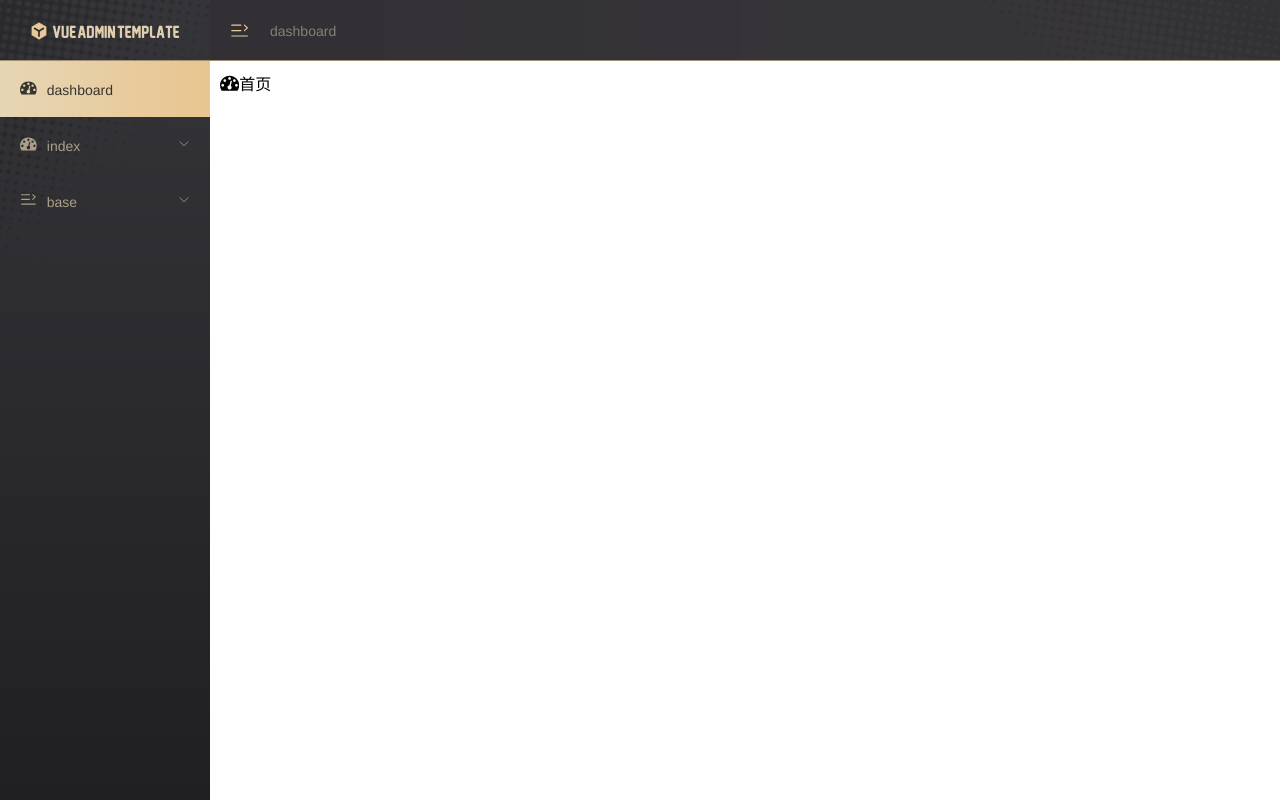
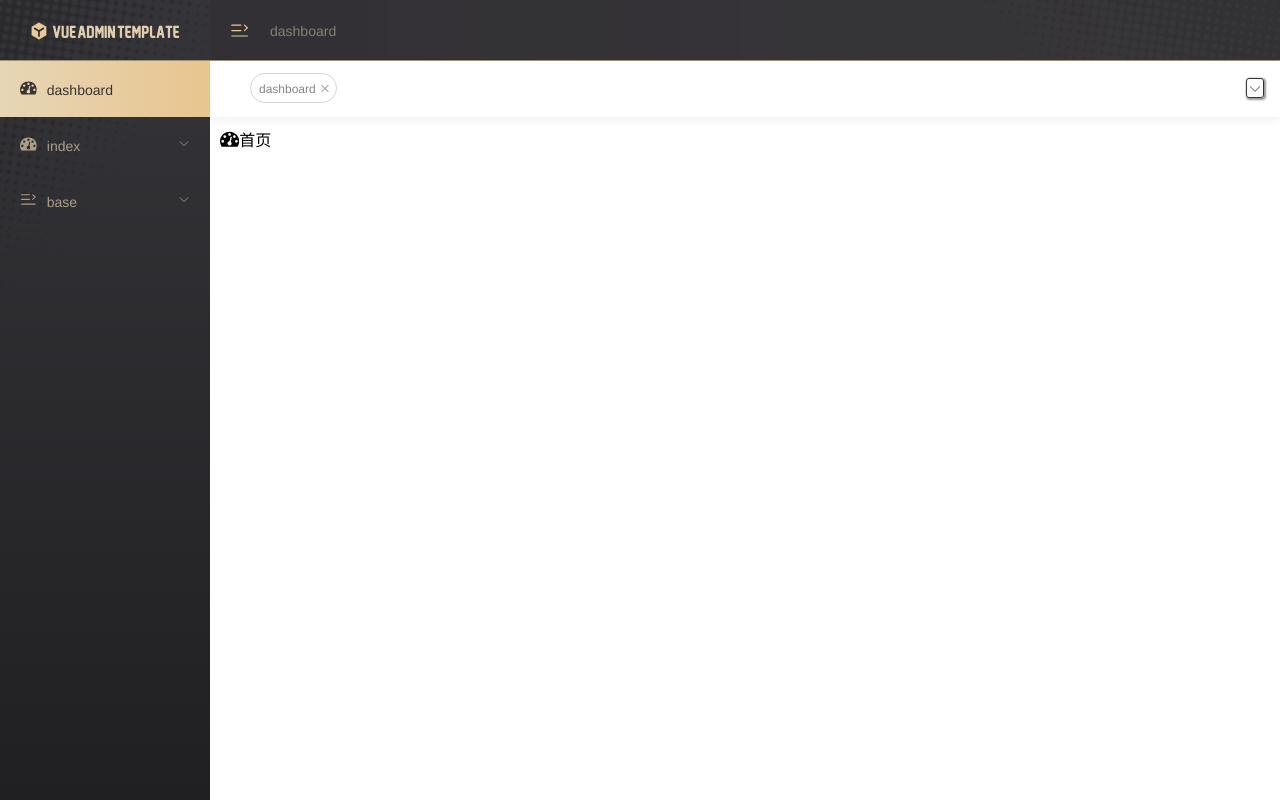
Before and after one commit to king-peach/vue-admin-template, a Vue app: page /#/dashboard in a window 1280 px wide. Both pictures are taken after a click on the item "dashboard". Built offline with nearby package versions, Linux system fonts and the light colour scheme.

Commit message:
标签导航栏代码暂存

```diff
--- a/src/main.js
+++ b/src/main.js
@@ -3,7 +3,7 @@ import App from './App.vue'
 import router from './router'
 import store from './store'
 import '@/style/index.scss'
-import { Button, Select, Menu, Submenu, MenuItem, MenuItemGroup, Tooltip, Breadcrumb, BreadcrumbItem } from 'element-ui'
+import { Button, Select, Menu, Submenu, MenuItem, MenuItemGroup, Tooltip, Breadcrumb, BreadcrumbItem, Dropdown, DropdownMenu, DropdownItem } from 'element-ui'
 import '@/permission'
 import '@/icons'
 
@@ -16,6 +16,9 @@ Vue.use(MenuItemGroup)
 Vue.use(Tooltip)
 Vue.use(Breadcrumb)
 Vue.use(BreadcrumbItem)
+Vue.use(Dropdown)
+Vue.use(DropdownMenu)
+Vue.use(DropdownItem)
 
 Vue.config.productionTip = false
 
--- a/src/permission.js
+++ b/src/permission.js
@@ -3,7 +3,7 @@ import NProgress from 'nprogress'
 import 'nprogress/nprogress.css'
 import store from './store'
 
-const whiteList = ['/login', '/dashboard']
+const whiteList = ['/login', '/dashboard/index']
 const role = 'admin'
 router.beforeEach((to, from, next) => {
   NProgress.start()
@@ -21,11 +21,24 @@ router.beforeEach((to, from, next) => {
 
 router.afterEach(to => {
   NProgress.done()
+  console.log(to)
+
   // 更新面包屑数据
   let breadcrumb = []
   breadcrumb.push({ path: '/dashboard/index', name: 'dashboard' })
   if (to.name !== 'dashboard') {
-    breadcrumb = breadcrumb.concat(to.matched)
+    //去掉无name属性的路由
+    const routeBranch = to.matched.filter(route => {
+      return route.name
+    })
+    // 生成当前面包屑数据
+    breadcrumb = breadcrumb.concat(routeBranch)
   }
   store.commit('UPDATE_BREADCRUMB', breadcrumb)
+
+  // 更新标签导航栏数据
+  const hasTagsView = store.getters.visitedView.some(route => route.name && route.name === to.name)
+  if (to.name && !hasTagsView) {
+    store.commit('ADD_VISITED_VIEW', to)
+  }
 })
--- a/src/router/index.js
+++ b/src/router/index.js
@@ -9,6 +9,16 @@ Router.prototype.push = function push(location) {
 }
 
 Vue.use(Router)
+
+/**
+ * alwaysShow: true         如果设置为true, 则始终展示该目录，无论子路有多少
+ * name: 'router-name'      路由标识字段且作为<keep-alive>的key, 当不需要展示目录时可不设置, 其他任何时候应该设置
+ * meta: {
+ *   title: 'name',         侧边栏和标签栏菜单名称
+ *   icon: 'svg-icon',      侧边栏菜单图标
+ *   affix: true            如果设置为true, 则固定在标签导航栏，不可删除
+ * }
+ */
 
 export const constantRouterMap = [
   {
@@ -23,7 +33,7 @@ export const constantRouterMap = [
         path: 'index',
         name: 'dashboard',
         component: () => import('@/views/dashboard/index'),
-        meta: { title: 'dashboard', icon: 'dashboard' }
+        meta: { title: 'dashboard', icon: 'dashboard', affix: true }
       }
     ]
   },
--- a/src/store/getters.js
+++ b/src/store/getters.js
@@ -3,7 +3,8 @@ const getters = {
   asyncRouterMap: state => state.router.asyncRouterMap,
   breadcrumb: state => state.router.breadcrumb,
   currentPath: state => state.router.currentPath,
-  isMobile: state => state.app.isMobile
+  isMobile: state => state.app.isMobile,
+  visitedView: state => state.tagsNav.visitedView
 }
 
 export default getters
--- a/src/store/index.js
+++ b/src/store/index.js
@@ -2,6 +2,7 @@ import Vue from 'vue'
 import Vuex from 'vuex'
 import app from './modules/app'
 import router from './modules/router'
+import tagsNav from './modules/tagsNav'
 import getters from './getters'
 
 Vue.use(Vuex)
@@ -23,7 +24,8 @@ Vue.use(Vuex)
 const store = new Vuex.Store({
   modules: {
     app,
-    router
+    router,
+    tagsNav
   },
   getters
 })
--- /dev/null
+++ b/src/store/modules/tagsNav.js
@@ -0,0 +1,17 @@
+const state = {
+  visitedView: []
+}
+
+const mutations = {
+  ADD_VISITED_VIEW: (state, value) => {
+    state.visitedView.push(value)
+  }
+}
+
+const actions = {}
+
+export default {
+  state,
+  mutations,
+  actions
+}
--- a/src/views/layout/components/AsideBar.vue
+++ b/src/views/layout/components/AsideBar.vue
@@ -18,7 +18,7 @@ export default {
           if (route.hidden) return null
           // 嵌套路由递归处理
           if (route.path && route.children) {
-            if (route.name) {
+            if (route.name || route.alwaysShow) {
               return c(
                 'el-submenu',
                 {
@@ -123,7 +123,8 @@ export default {
           activeTextColor: '#E8C897',
           collapse: isCollapse,
           defaultActive: this.defaultIndex,
-          router: true
+          router: true,
+          uniqueOpened: true
         }
       },
       this.element(constantRouterMap, createElement, 0)
--- a/src/views/layout/components/MainSection.vue
+++ b/src/views/layout/components/MainSection.vue
@@ -19,23 +19,36 @@
         </el-breadcrumb>
       </div>
     </header>
+    <tags-nav />
     <div id="containe">
       <transition name="fade">
-        <router-view />
+        <keep-alive :include="visitedView">
+          <router-view :key="key" />
+        </keep-alive>
       </transition>
     </div>
   </section>
 </template>
 
 <script>
+import TagsNav from './TagsNav'
 export default {
   name: 'mainSection',
+  components: {
+    TagsNav
+  },
   computed: {
     breadcrumbList() {
       return this.$store.getters.breadcrumb
     },
     asideIsActive() {
       return this.$store.getters.isCollapse
+    },
+    key() {
+      return this.$route.fullPath
+    },
+    visitedView() {
+      return this.$store.getters.visitedView
     }
   },
   methods: {
@@ -43,7 +56,6 @@ export default {
      * @method 点击切换侧边栏显隐
      */
     handleChangeAsideStatus() {
-      this.asideIsActive = !this.asideIsActive
       this.$store.commit('UPDATE_COLLAPSE', !this.asideIsActive)
     },
     /**
--- /dev/null
+++ b/src/views/layout/components/TagsNav.vue
@@ -0,0 +1,132 @@
+<template>
+  <div class="tag-nav-wrapper">
+    <ul class="tags-list">
+      <li class="tags-item" v-for="(item, index) in tagsView" :key="index">
+        {{ item.name }}
+        <i class="el-icon-close ic-close"></i>
+      </li>
+    </ul>
+    <div class="operate-dropdown">
+      <el-dropdown class="arrow-down-box">
+        <i class="el-icon-arrow-down"></i>
+        <el-dropdown-menu slot="dropdown">
+          <el-dropdown-item>刷新当前页</el-dropdown-item>
+          <el-dropdown-item>关闭当前页</el-dropdown-item>
+          <el-dropdown-item>关闭其他页</el-dropdown-item>
+          <el-dropdown-item>关闭所有</el-dropdown-item>
+        </el-dropdown-menu>
+      </el-dropdown>
+    </div>
+  </div>
+</template>
+
+<script>
+export default {
+  name: 'tagsNav',
+  computed: {
+    tagsView() {
+      return this.$store.getters.visitedView
+    }
+  }
+}
+</script>
+
+<style lang="scss" scoped>
+.tag-nav-wrapper {
+  height: 56px;
+  width: 100%;
+  position: relative;
+  overflow: hidden;
+  background: #ffffff;
+  box-shadow: 0 2px 10px 0 rgba(0, 0, 0, 0.07);
+  z-index: 99;
+  .tags-list {
+    cursor: pointer;
+    height: 100%;
+    list-style: none;
+    margin: 0;
+    padding-right: 50px;
+    line-height: 56px;
+    /* 隐藏滚动条 */
+    white-space: nowrap;
+    overflow: scroll;
+    overflow-y: hidden;
+    &::-webkit-scrollbar {
+      display: none;
+    }
+    .tags-item {
+      display: inline-block;
+      position: relative;
+      text-align: center;
+      padding: 0 5px 0 8px;
+      height: 30px;
+      line-height: 30px;
+      font-size: 12px;
+      color: #868686;
+      border-radius: 23px;
+      border: 1px solid #d7d7d7;
+      box-sizing: border-box;
+      position: relative;
+      overflow: hidden;
+      margin: 12px 0 12px 0;
+      &.active {
+        border-color: #e8c998;
+        background-color: #e8c998;
+        color: #383430;
+        padding-left: 15px;
+        &.ic-close {
+          background-color: #d7d7d7;
+        }
+        &::before {
+          content: '';
+          position: absolute;
+          width: 4px;
+          height: 4px;
+          border-radius: 50%;
+          background-color: #383430;
+          left: 5px;
+          top: 50%;
+          transform: translateY(-50%);
+        }
+      }
+      &:not(:last-child) {
+        margin-right: 10px;
+      }
+      .ic-close {
+        border-radius: 50%;
+        &:hover {
+          color: #383430;
+          cursor: pointer;
+          background-color: #d7d7d7;
+        }
+      }
+    }
+  }
+  .operate-dropdown {
+    position: absolute;
+    top: 0;
+    right: 0;
+    width: 50px;
+    height: 100%;
+    line-height: 56px;
+    text-align: center;
+    background-color: #ffffff;
+    .arrow-down-box {
+      cursor: pointer;
+      display: inline-block;
+      width: 18px;
+      height: 20px;
+      border: 1px solid #333;
+      line-height: 20px;
+      border-radius: 3px;
+      box-sizing: border-box;
+      box-shadow: 1px 1px 2px 1px #999;
+    }
+  }
+}
+@media screen and (max-width: 1000px) {
+  .tag-nav-wrapper {
+    display: none;
+  }
+}
+</style>
--- a/src/views/layout/index.vue
+++ b/src/views/layout/index.vue
@@ -1,5 +1,8 @@
 <template>
-  <div id="app-main" :class="[isCollapse ? 'close-sidebar' : 'open-sidebar', isMobile ? 'mobile' : '']">
+  <div
+    id="app-main"
+    :class="[isCollapse ? 'close-sidebar' : 'open-sidebar', isMobile ? 'mobile' : '']"
+  >
     <section class="app-layout-aside">
       <div class="sidebar-logo-container">
         <router-link to="/" class="side-logo-link">
@@ -88,7 +91,7 @@ export default {
         display: block;
       }
       .app-layout-aside {
-        width: 210px;
+        width: 180px;
       }
       .app-layout-section {
         margin-left: 0;
```
Also changed, not shown: src/views/render/index.vue (+35 -24 lines).
